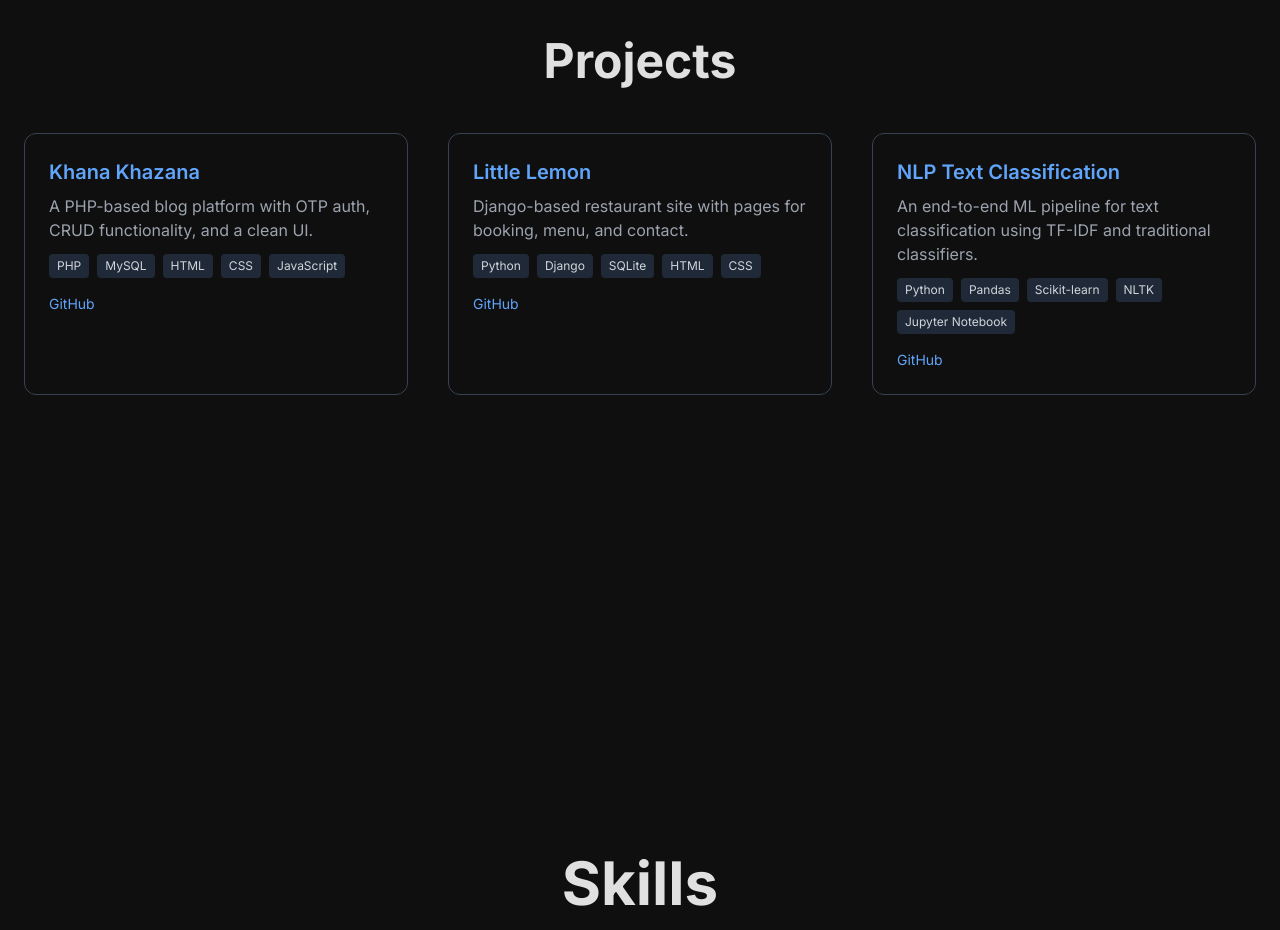
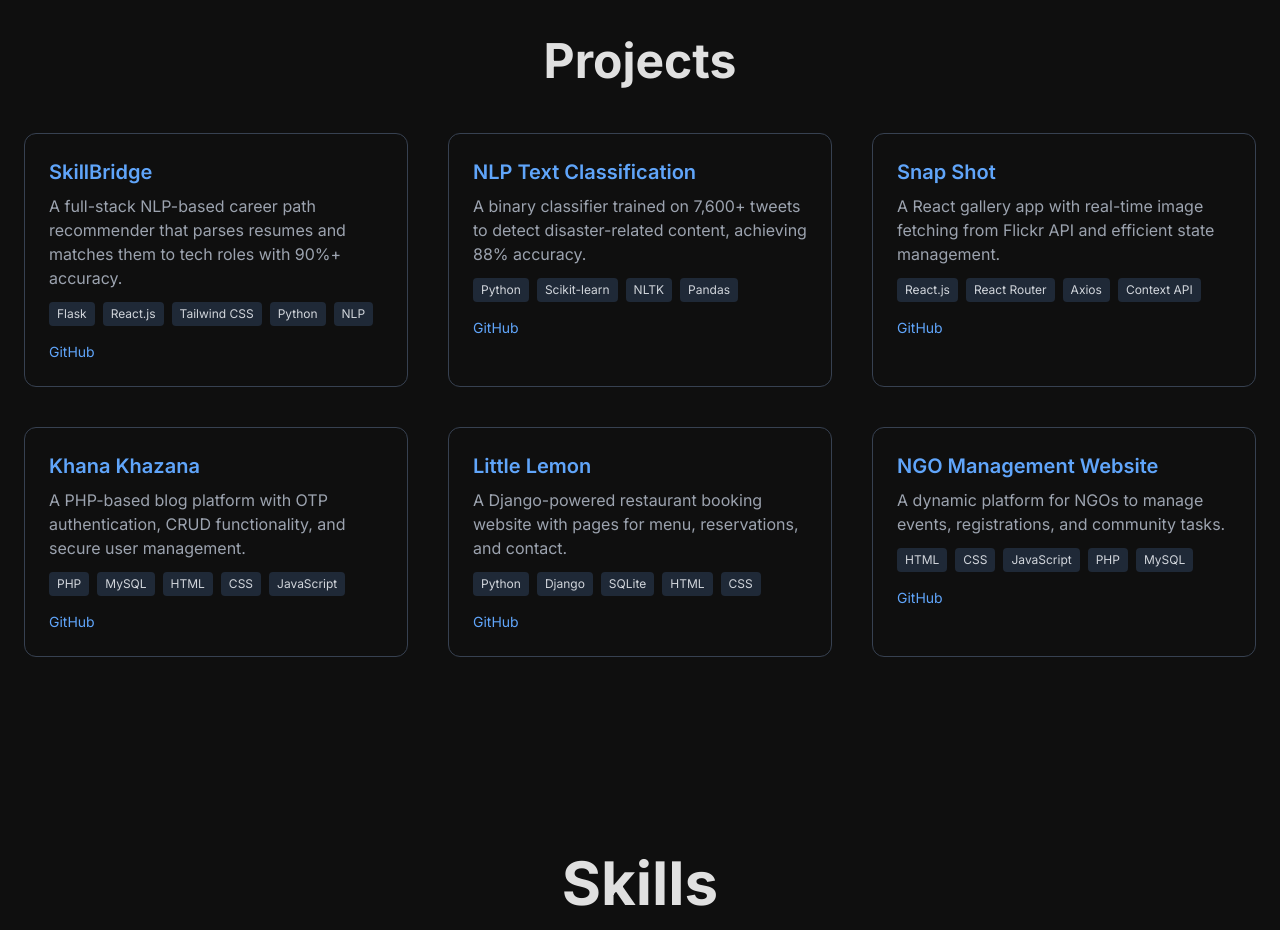
Before and after one commit to varunnnx/my-portfolio, a React (Vite) app: page / in a window 1280 px wide. Shown: the part 1640-2570 px from the top of the page. Built offline with nearby package versions, Linux system fonts and the light colour scheme.

Commit message:
Update Projects.jsx added new projects

```diff
--- a/src/components/Projects.jsx
+++ b/src/components/Projects.jsx
@@ -4,29 +4,49 @@ import { useEffect } from "react";
 
 const projects = [
   {
+    title: "SkillBridge",
+    description:
+      "A full-stack NLP-based career path recommender that parses resumes and matches them to tech roles with 90%+ accuracy.",
+    tech: ["Flask", "React.js", "Tailwind CSS", "Python", "NLP"],
+    github: "https://github.com/varunnnx/Skillbridge",
+  },
+  {
+    title: "NLP Text Classification",
+    description:
+      "A binary classifier trained on 7,600+ tweets to detect disaster-related content, achieving 88% accuracy.",
+    tech: ["Python", "Scikit-learn", "NLTK", "Pandas"],
+    github: "https://github.com/varunnnx/NLP-Text-Classification-Model",
+  },
+  {
+    title: "Snap Shot",
+    description:
+      "A React gallery app with real-time image fetching from Flickr API and efficient state management.",
+    tech: ["React.js", "React Router", "Axios", "Context API"],
+    github: "https://github.com/varunnnx/Snapshot-master",
+  },
+  {
     title: "Khana Khazana",
-    description: "A PHP-based blog platform with OTP auth, CRUD functionality, and a clean UI.",
+    description:
+      "A PHP-based blog platform with OTP authentication, CRUD functionality, and secure user management.",
     tech: ["PHP", "MySQL", "HTML", "CSS", "JavaScript"],
     github: "https://github.com/varunnnx/khana-khazana",
-
   },
   {
     title: "Little Lemon",
-    description: "Django-based restaurant site with pages for booking, menu, and contact.",
+    description:
+      "A Django-powered restaurant booking website with pages for menu, reservations, and contact.",
     tech: ["Python", "Django", "SQLite", "HTML", "CSS"],
     github: "https://github.com/varunnnx/littlelemon",
+  },
+  {
+    title: "NGO Management Website",
+    description:
+      "A dynamic platform for NGOs to manage events, registrations, and community tasks.",
+    tech: ["HTML", "CSS", "JavaScript", "PHP", "MySQL"],
+    github: "", // if you have link, we can add it
+  },
+];
 
-  },
-
-  {
-  title: "NLP Text Classification",
-  description: "An end-to-end ML pipeline for text classification using TF-IDF and traditional classifiers.",
-  tech: ["Python", "Pandas", "Scikit-learn", "NLTK", "Jupyter Notebook"],
-  github: "https://github.com/varunnnx/NLP-Text-Classification-Model",
-
-}
-
-];
 
 const ProjectCard = ({ project }) => {
   const ref = useRef(null);
```
